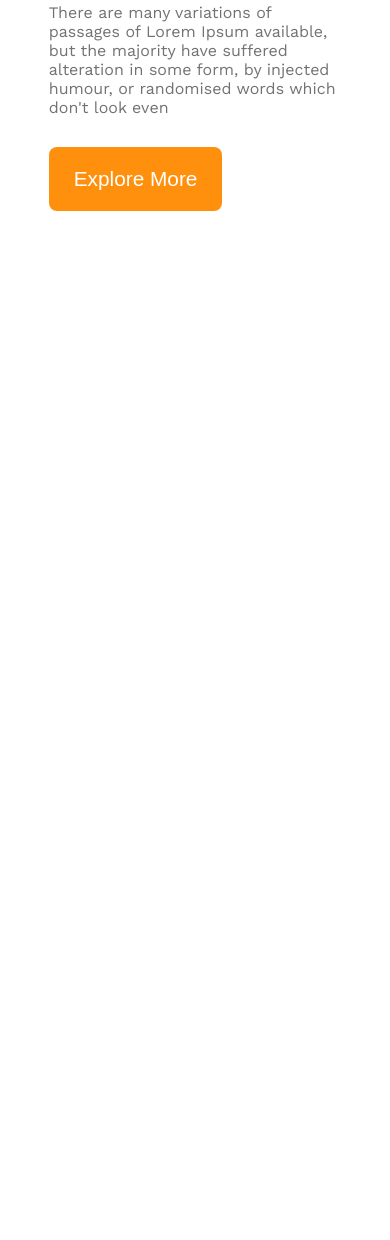
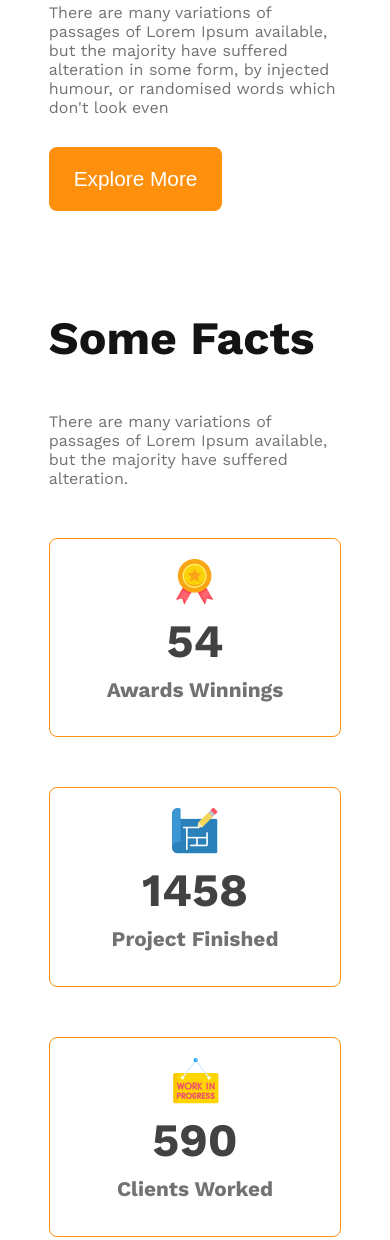
Before and after one commit to Masuda-Akter-Tisha/g3-architects-responsive-website, a plain HTML site: page index.html in a window 390 px wide. Shown: the part 2743-3983 px from the top of the page. Before the commit the page ends 3054 px from the top, so only its background shows below. Drawn offline with nearby package versions, Linux system fonts and the light colour scheme.

Commit message:
added some facts section with responsive

```diff
--- a/index.html
+++ b/index.html
@@ -27,6 +27,7 @@
         </div>
     </header>
     <main class="main">
+        <!-- teams-section -->
         <section class="teams">
             <div class="teams-img-container">
                 <img src="./images/team1.png" alt="">
@@ -40,6 +41,45 @@
                 <button class="teams-button">Explore More</button>
             </div>
         </section>
+        <!-- feature you will enjoy section -->
+         <section class="feature-section">
+
+         </section>
+         <!-- some facts -->
+          <section class="some-facts">
+            <h3 class="some-facts-title">Some Facts</h3>
+            <p class="some-facts-description">There are many variations of passages of Lorem Ipsum available, but the majority have suffered alteration.</p>
+            <div class="some-facts-card">
+                <div class="fact-card">
+                   <div>
+                    <img src="./images/icons/ribon.png" alt="">
+                    <h4 class="fact-no">54</h4>
+                    <h5 class="fact-title">Awards Winnings</h5>
+                   </div>
+                </div>
+                <div class="fact-card">
+                  <div>
+                    <img src="./images/icons/projects.png" alt="">
+                    <h4 class="fact-no">1458</h4>
+                    <h5 class="fact-title">Project Finished</h5>
+                  </div>
+                </div>
+                <div class="fact-card">
+                  <div>
+                    <img src="./images/icons/customers.png" alt="">
+                    <h4 class="fact-no">590</h4>
+                    <h5 class="fact-title">Clients Worked</h5>
+                  </div>
+                </div>
+                <div class="fact-card">
+                  <div>
+                    <img src="./images/icons/email.png" alt="">
+                    <h4 class="fact-no">22578</h4>
+                    <h5 class="fact-title">Email Send</h5>
+                  </div>
+                </div>
+            </div>
+          </section>
     </main>
     <footer></footer>
 </body>
--- a/styles/architects.css
+++ b/styles/architects.css
@@ -131,6 +131,52 @@
     font-weight:SemiBold;
     color: #FFFFFF;
 }
+/* some facts section styles */
+.some-facts{
+    margin-bottom:100px;
+}
+.some-facts-title{
+    font-size: 2.9rem;
+    font-weight: bold;
+    color: #131313;
+}
+.some-facts-description{
+    font-size:1rem;
+    font-weight: regular;
+    color:#727272;
+    width:38%;
+    margin-bottom:50px;
+}
+.some-facts-card{
+    display:grid;
+    grid-template-columns: repeat(4,1fr);
+    gap: 50px;
+    justify-content: center;
+}
+.fact-card{
+    border:1px solid #FF900E;
+    border-radius:8px;
+    text-align: center;
+    display: flex;
+    justify-content: center;
+    align-items: center;
+}
+.fact-card img{
+    margin-top:20px;
+}
+.fact-card .fact-no{
+    font-size:2.9rem;
+    font-weight:SemiBold;
+    color: #424242;
+    margin-top:5px;
+    margin-bottom:10px;
+}
+.fact-card .fact-title{
+    font-size:1.3rem;
+    font-weight:SemiBold;
+    color:#727272;
+    margin-top:10px;
+}
 /* responsive styles */
 @media screen and (max-width:576px) {
    .nav-bar,.nav-links,.teams{
@@ -142,17 +188,17 @@
    .banner-title{
     font-size:2rem;
    }
-   .banner-content{
+   .banner-content,.some-facts-description{
     width: 100%;
    }
-   .teams-img-container{
+   .teams-img-container,.some-facts-card{
     grid-template-columns:1fr;
    }
    .features-container{
     width:100%;
    }
 }
-@media screen and (min-width:576px) and (max-width:992px){
+@media screen and (min-width:577px) and (max-width:992px){
     .nav-bar .brand{
     font-size:2rem;
    }
```
